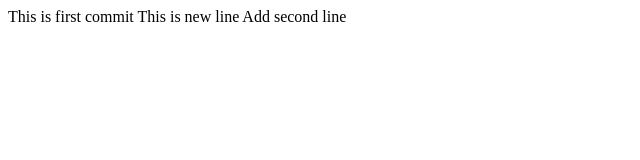
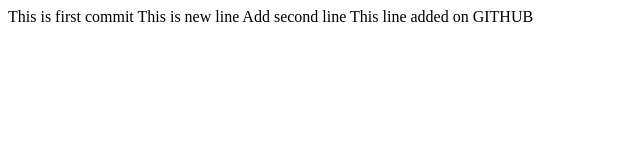
Before and after one commit to andrej1989/fronten_test, a plain HTML site: page index.html in a window 1280 px wide. Shown: the whole page, without its empty margins (0-640 px from the left). Drawn offline with Linux system fonts and the light colour scheme.

Commit message:
Update index.html

```diff
--- a/index.html
+++ b/index.html
@@ -9,5 +9,7 @@
   This is new line
 
   Add second line
+
+  This line added on GITHUB
 </body>
 </html>
```
